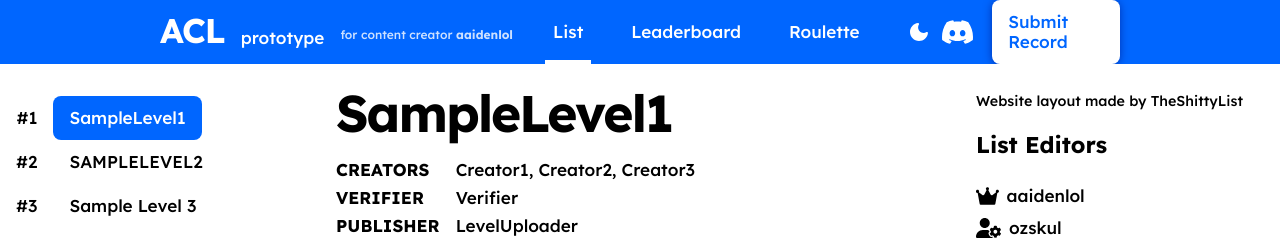
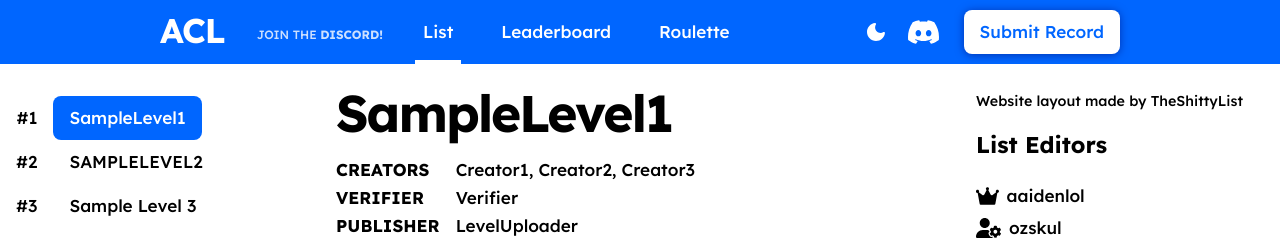
Before and after one commit to ozskul/aaiden-challenge-list, a plain HTML site: page index.html in a window 1280 px wide. Shown: the top 242 px of the page. Drawn offline with nearby package versions, Linux system fonts and the light colour scheme.

Commit message:
Update index.html

```diff
--- a/index.html
+++ b/index.html
@@ -38,8 +38,8 @@
         <header :class="{ dark: store.dark }">
             <div class="logo">
                 <h2>ACL</h2>
-                <p>prototype</p>
-                <p style="font-size:12px;opacity:0.8">for content creator <strong>aaidenlol</strong></p>
+                <p></p>
+                <p style="font-size:12px;opacity:0.8">JOIN THE <strong>DISCORD!</strong></p>
             </div>
             <nav class="nav">
                 <router-link class="nav__tab" to="/">
```
